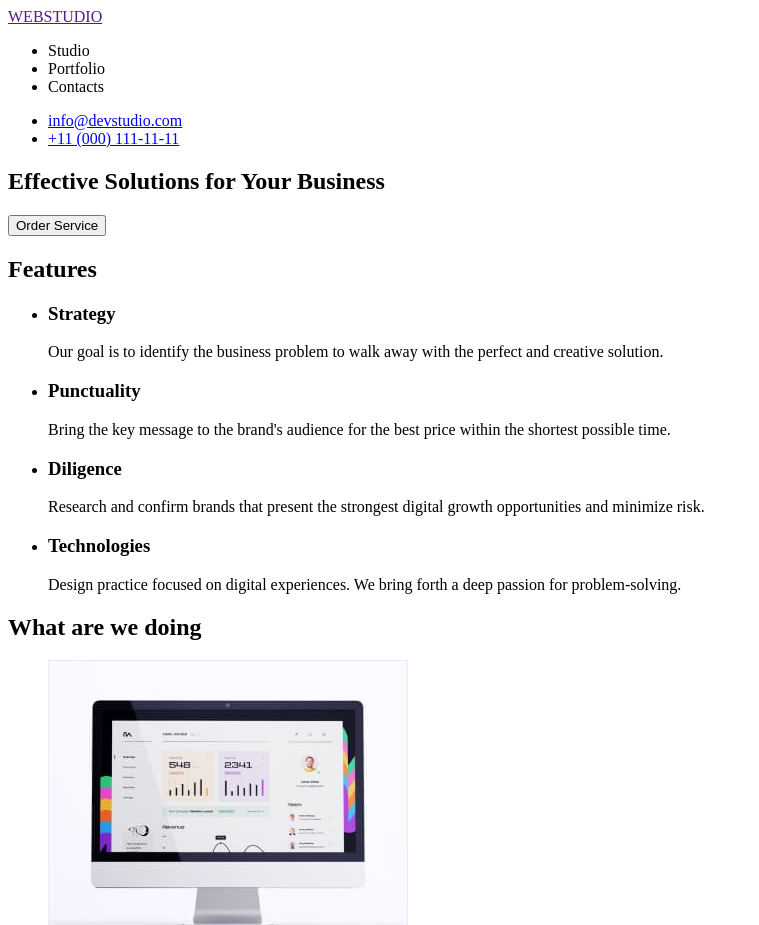
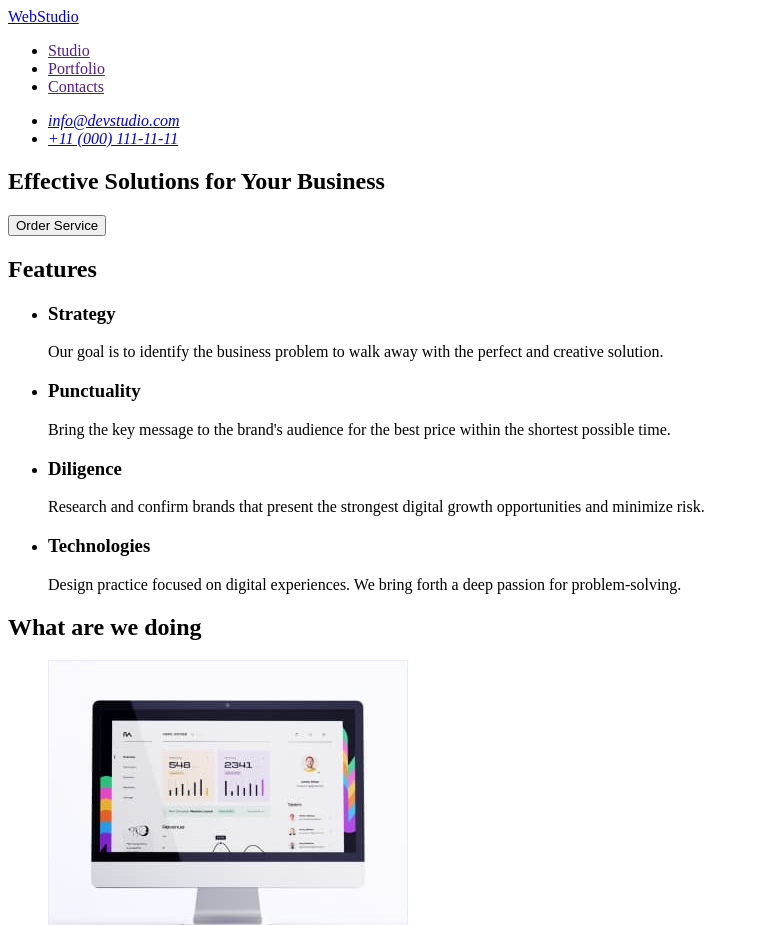
Before and after one commit to Lana2408/goit-markup-hw-01, a plain HTML site: page index.html in a window 1280 px wide. Shown: the top 925 px of the page, without its empty margins (0-759 px from the left). Drawn offline with Linux system fonts and the light colour scheme.

Commit message:
Update index.html

```diff
--- a/index.html
+++ b/index.html
@@ -8,13 +8,14 @@
   <body>
     <header>
       <nav>
-        <a href="">WEBSTUDIO</a>
+        <a href="./index.html">WebStudio</a>
         <ul>
-          <li>Studio</li>
-          <li>Portfolio</li>
-          <li>Contacts</li>
+          <li><a href="">Studio</a></li>
+          <li><a href="">Portfolio</a></li>
+          <li><a href="">Contacts</a></li>
         </ul>
       </nav>
+      <address>
         <ul>
           <li>
             <a href="mailto:info@devstudio.com">info@devstudio.com</a>
@@ -23,6 +24,7 @@
             <a href="tel:+110001111111">+11 (000) 111-11-11</a>
           </li>
         </ul>
+      </address>
     </header>
     <main>
       <section>
@@ -93,7 +95,7 @@
         </ul>
       </section>
       <section>
-        <h2>Our team</h2>
+        <h2>Our Team</h2>
         <ul>
           <li>
             <img
```
Lines whose indentation alone changed are shown as unchanged.
